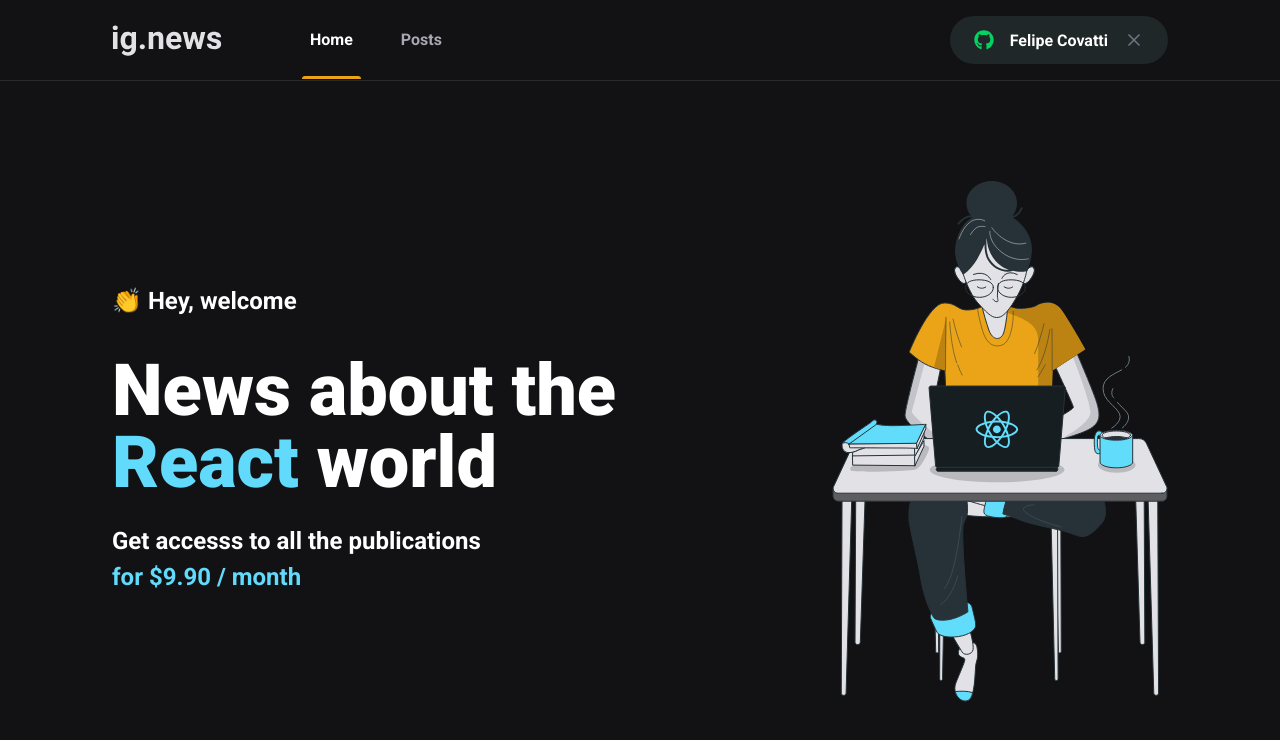
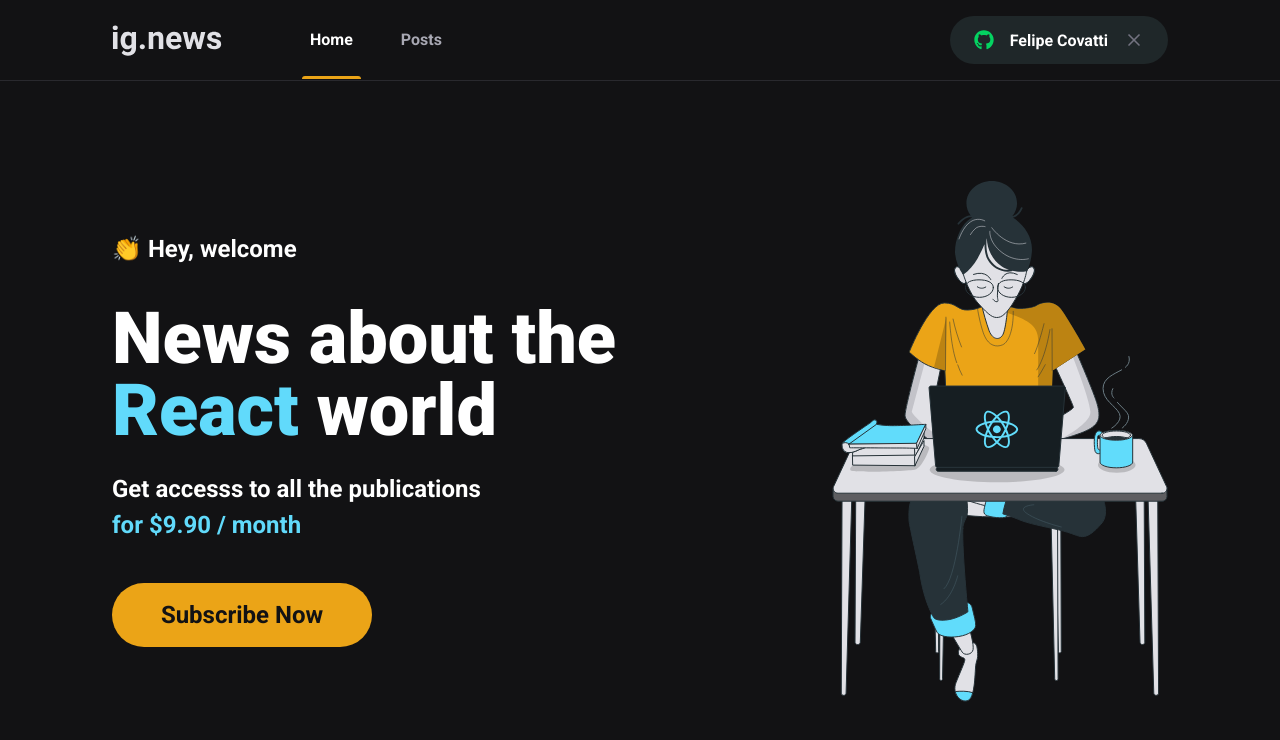
Before and after one commit to felipepcovatti/ig-ignews-nextjs, a Next.js app: page / in a window 1280 px wide. Shown: the top 740 px of the page. Built offline with nearby package versions, Linux system fonts and the light colour scheme.

Commit message:
Add the subscribe button to the home page

```diff
--- /dev/null
+++ b/src/components/SubscribeButton/index.tsx
@@ -0,0 +1,12 @@
+import styles from './styles.module.scss'
+
+export function SubscribeButton() {
+  return (
+    <button
+      type="button"
+      className={styles.subscribeButton}
+    >
+      Subscribe Now
+    </button>
+  )
+}
--- /dev/null
+++ b/src/components/SubscribeButton/styles.module.scss
@@ -0,0 +1,22 @@
+.subscribeButton {
+  height: 4rem;
+  width: 260px;
+  border-radius: 2rem;
+  border: 0;
+
+  color: var(--gray-900);
+  background: var(--yellow-500);
+
+  font-size: 1.5rem;
+  font-weight: bold;
+
+  display: flex;
+  align-items: center;
+  justify-content: center;
+
+  transition: filter 0.2s;
+
+  &:hover {
+    filter: brightness(0.8)
+  }
+}
--- a/src/pages/home.module.scss
+++ b/src/pages/home.module.scss
@@ -37,4 +37,8 @@
       font-weight: bold;
     }
   }
+
+  button {
+    margin-top: 2.5rem;
+  }
 }
--- a/src/pages/index.tsx
+++ b/src/pages/index.tsx
@@ -1,4 +1,5 @@
 import Head from "next/head"
+import { SubscribeButton } from "../components/SubscribeButton"
 
 import styles from './home.module.scss'
 
@@ -17,6 +18,7 @@ export default function Home() {
             Get accesss to all the publications <br />
             <span>for $9.90 / month</span>
           </p>
+          <SubscribeButton />
         </section>
         <img src="/images/avatar.svg" alt="Girl coding" />
       </main>
```
